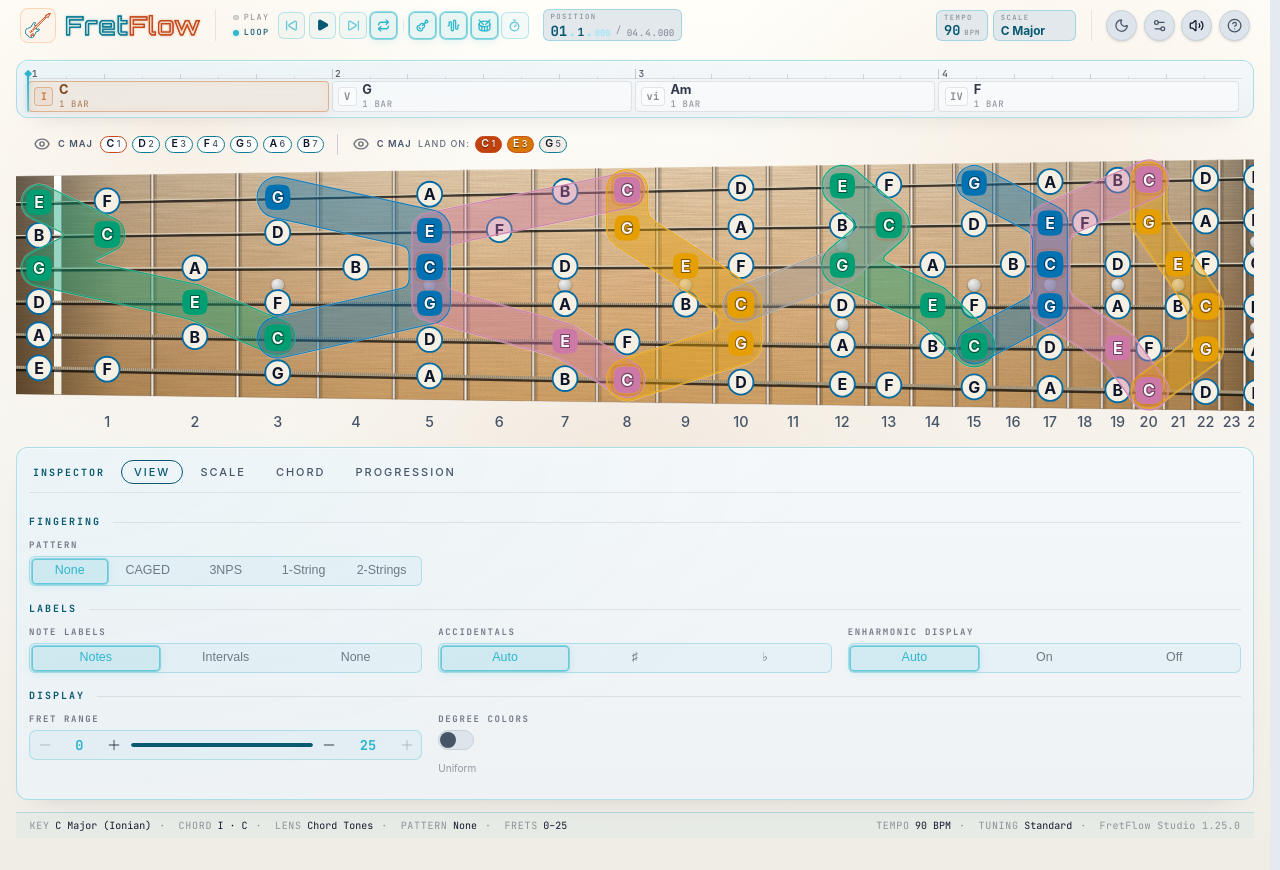
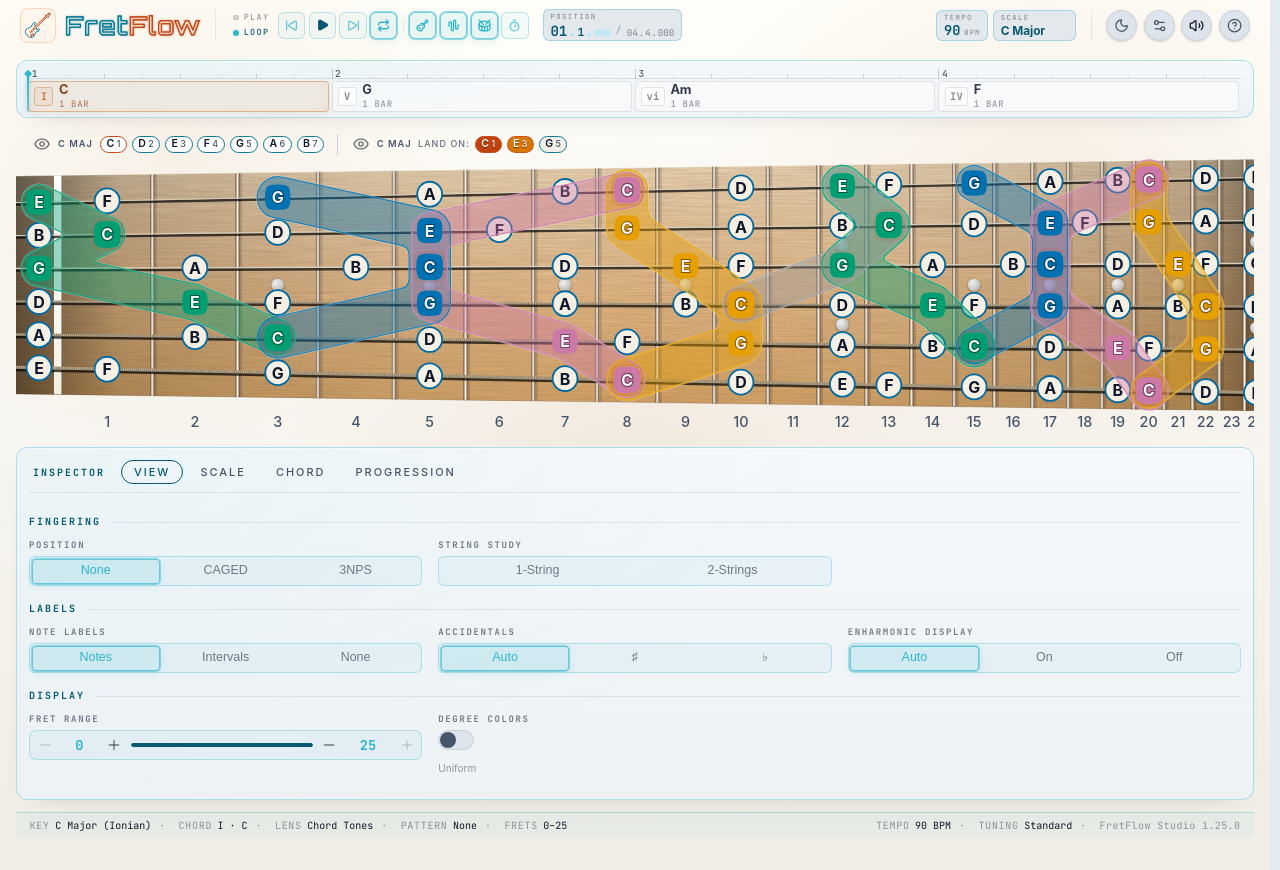
Before and after one commit to iecg/fretboard-app, a React (Vite) app: page / in a window 1280 px wide. Built offline with nearby package versions, Linux system fonts and the light colour scheme.

Commit message:
feat(controls-overhaul): split fingering selector into Position + String study clusters

```diff
--- a/src/components/FingeringPatternControls/FingeringPatternControls.tsx
+++ b/src/components/FingeringPatternControls/FingeringPatternControls.tsx
@@ -68,17 +68,43 @@ export function FingeringPatternControls() {
     <>
       <GroupHeader>{t("inspector.groupFingering")}</GroupHeader>
 
-      <Prop label={t("inspector.pattern")} span={2}>
+      <Prop label={t("inspector.positionCluster")} span={2}>
         <ToggleBar
-          label={t("inspector.pattern")}
+          label={t("inspector.positionCluster")}
           options={[
             { value: "none", label: "None" },
             { value: "caged", label: "CAGED" },
             { value: "3nps", label: "3NPS" },
+          ]}
+          // Sentinel: when the active pattern belongs to the String study cluster,
+          // no button in this cluster should appear pressed. Cast through a member
+          // type so TypeScript is satisfied — ToggleBar compares value === option.value
+          // and finds no match for the sentinel.
+          value={
+            (fingeringPattern === "none" ||
+            fingeringPattern === "caged" ||
+            fingeringPattern === "3nps"
+              ? fingeringPattern
+              : "__inactive__") as "none"
+          }
+          onChange={(v) => setFingeringPattern(v as FingeringPattern)}
+        />
+      </Prop>
+
+      <Prop label={t("inspector.stringStudyCluster")} span={2}>
+        <ToggleBar
+          label={t("inspector.stringStudyCluster")}
+          options={[
             { value: "one-string", label: "1-String" },
             { value: "two-strings", label: "2-Strings" },
           ]}
-          value={fingeringPattern}
+          // Sentinel: when the active pattern belongs to the Position cluster,
+          // no button in this cluster should appear pressed.
+          value={
+            (fingeringPattern === "one-string" || fingeringPattern === "two-strings"
+              ? fingeringPattern
+              : "__inactive__") as "one-string"
+          }
           onChange={(v) => setFingeringPattern(v as FingeringPattern)}
         />
       </Prop>
```
Also changed, not shown: 1 other file (tests, documents, lock files or other folders).
